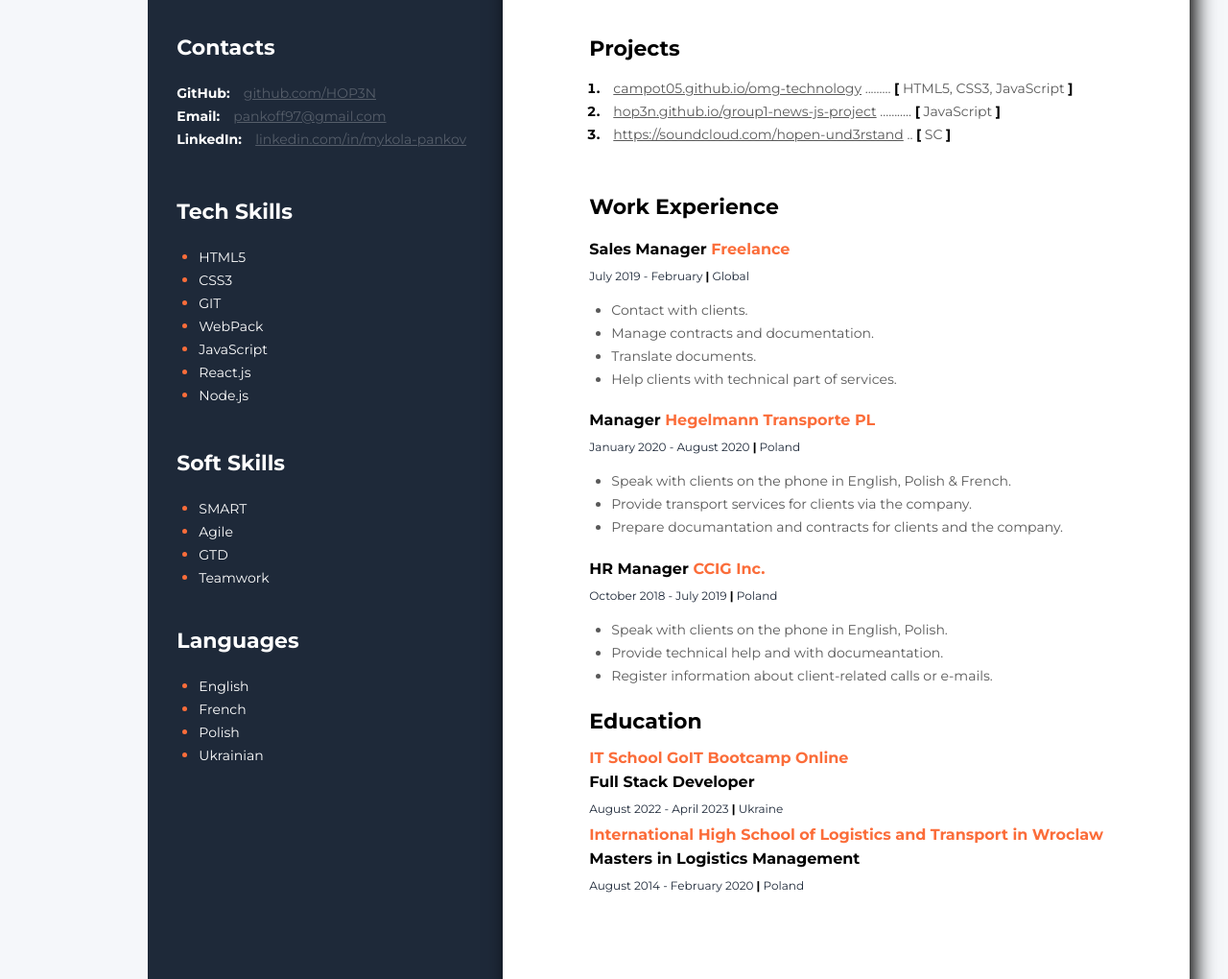
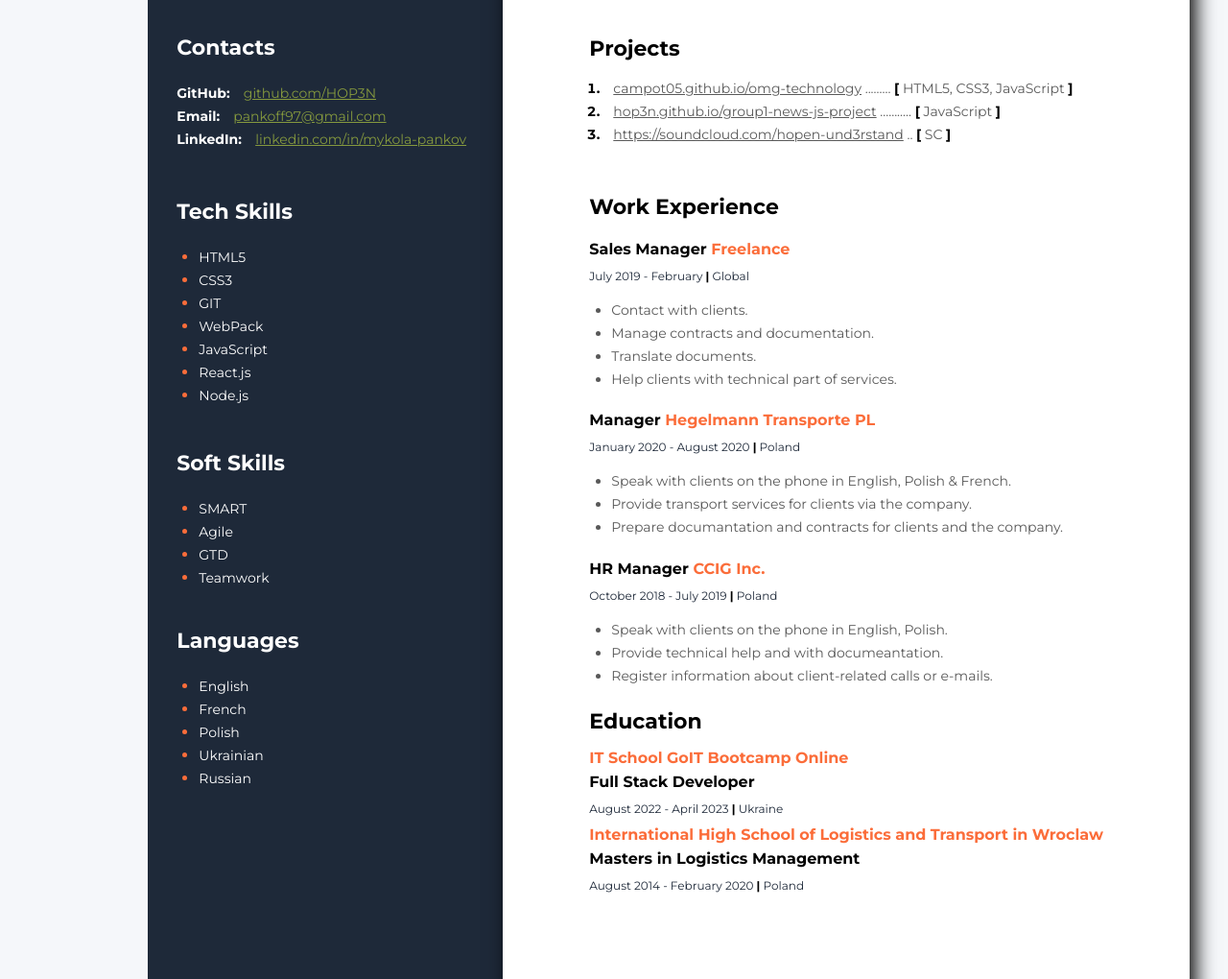
Before and after one commit to HOP3N/IT-CV, a plain HTML site: page index.html in a window 1280 px wide. Shown: the part 423-1443 px from the top of the page at 96% size. Drawn offline with Linux system fonts and the light colour scheme.

Commit message:
2
+ rus, changed sidebar links color

```diff
--- a/index.html
+++ b/index.html
@@ -177,6 +177,7 @@
                     <li class="languages-item"> <span class="languages-text">French</span></li>
                     <li class="languages-item"> <span class="languages-text">Polish</span></li>
                     <li class="languages-item"> <span class="languages-text">Ukrainian</span></li>
+                    <li class="languages-item"> <span class="languages-text">Russian</span></li>
                 </ul>
             </div>
         </aside>
--- a/styles/styles.css
+++ b/styles/styles.css
@@ -212,7 +212,7 @@ body {
     font-weight: normal;
     font-size: 14px;
     line-height: 24px;
-    color: #565e6a;
+    color: #85993e;
 }
 
 .tech-skills-list {
```
